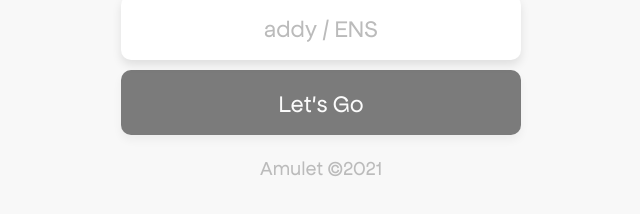
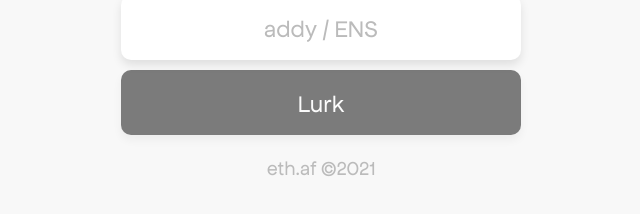
Before and after one commit to nicoglennon/ethaf, a React (Create React App) app: page / in a window 1280 px wide. Shown: the part 134-348 px from the top of the page, without its empty margins (319-959 px from the left). Built offline with nearby package versions, Linux system fonts and the light colour scheme.

Commit message:
Go with alien pic and Lunk for Go

```diff
--- a/src/App.tsx
+++ b/src/App.tsx
@@ -30,7 +30,7 @@ export default function App() {
               <img
                 style={{ width: 75 }}
                 alt="aas"
-                src="https://emojipedia-us.s3.dualstack.us-west-1.amazonaws.com/thumbs/240/apple/271/nazar-amulet_1f9ff.png"
+                src="https://emojipedia-us.s3.dualstack.us-west-1.amazonaws.com/thumbs/240/apple/271/alien_1f47d.png"
               />
             </Link>
           </div>
--- a/src/components/Hero.tsx
+++ b/src/components/Hero.tsx
@@ -113,10 +113,10 @@ const Hero: React.FC = () => {
               disabled={!addyInput}
               onClick={handleSubmit}
             >
-              Let's Go
+              Lurk
             </AddySubmit>
           </AddyForm>
-          <Footer>Amulet ©2021</Footer>
+          <Footer>eth.af ©2021</Footer>
         </Trail>
       </InnerWrapper>
     </HeroWrapper>
```
Also changed, not shown: 1 other file (tests, documents, lock files or other folders).
